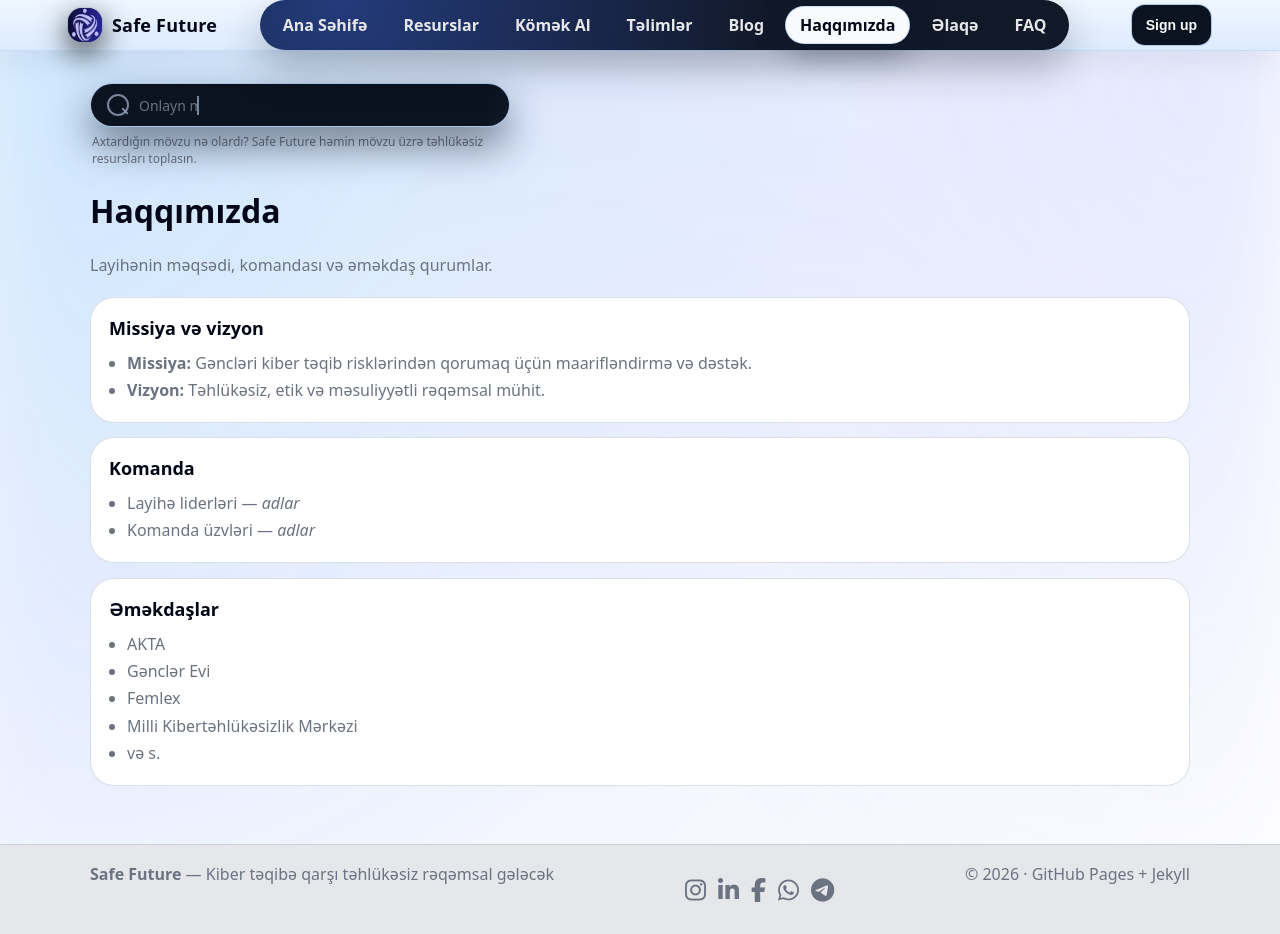
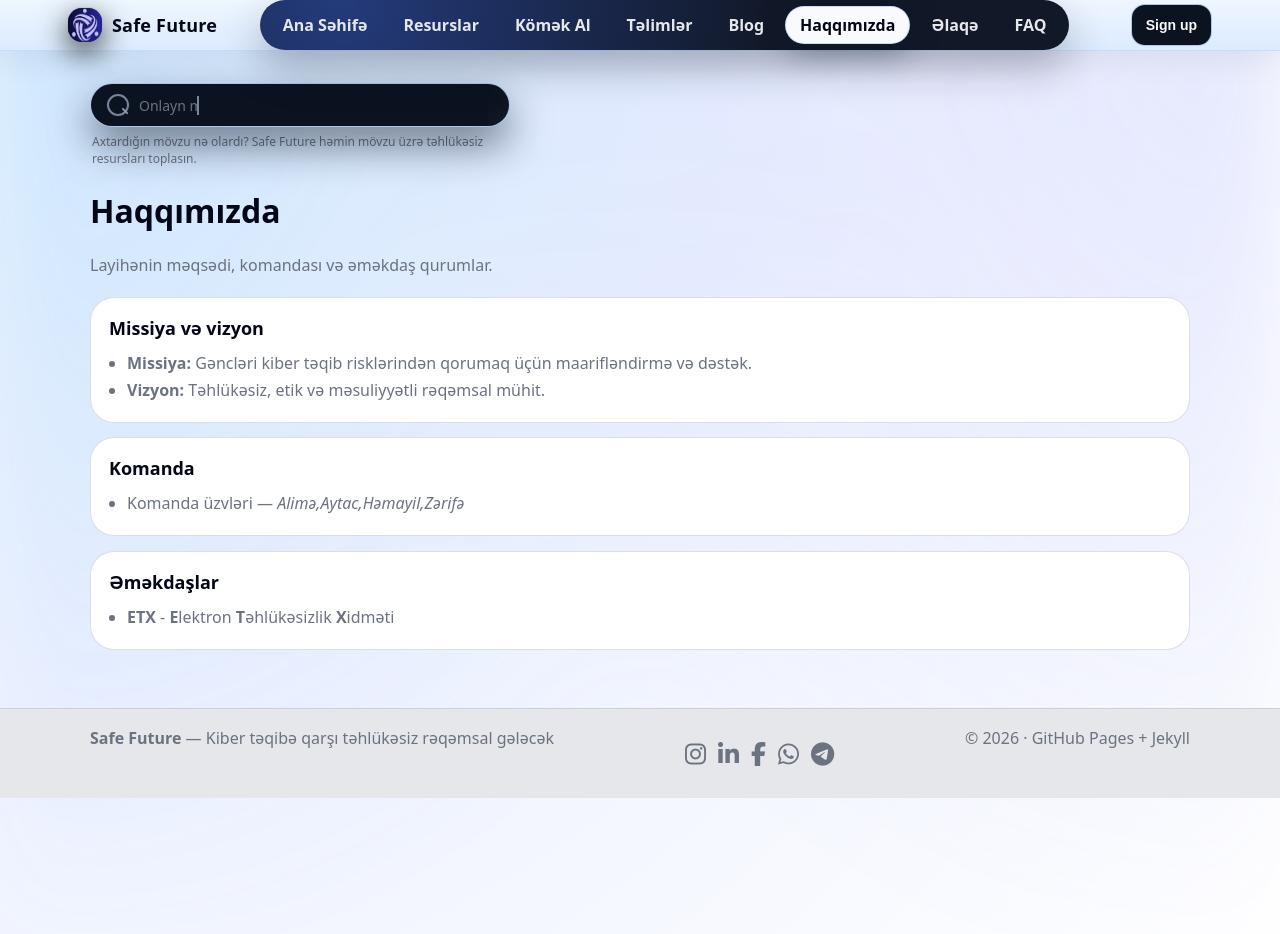
Before and after one commit to safefuture-cyber/Safe-Future-HZT, a Jekyll site: the page built from haqqimizda.md, in a window 1280 px wide and 934 px high. Built offline with Jekyll 4.4.1, drawn with Linux system fonts in a browser that asks for light colours; comment, search, counter and statistics services are not loaded.

Commit message:
emekdas added

```diff
--- a/haqqimizda.md
+++ b/haqqimizda.md
@@ -17,18 +17,13 @@ permalink: /haqqimizda/
 <div class="section">
   <h2>Komanda</h2>
   <ul>
-    <li>Layihə liderləri — <em>adlar</em></li>
-    <li>Komanda üzvləri — <em>adlar</em></li>
+    <li>Komanda üzvləri — <em>Alimə,Aytac,Həmayil,Zərifə</em></li>
   </ul>
 </div>
 
 <div class="section">
   <h2>Əməkdaşlar</h2>
   <ul>
-    <li>AKTA</li>
-    <li>Gənclər Evi</li>
-    <li>Femlex</li>
-    <li>Milli Kibertəhlükəsizlik Mərkəzi</li>
-    <li>və s.</li>
+    <li><strong>ETX</strong> - <strong>E</strong>lektron <strong>T</strong>əhlükəsizlik <strong>X</strong>idməti</li>
   </ul>
 </div>
```
